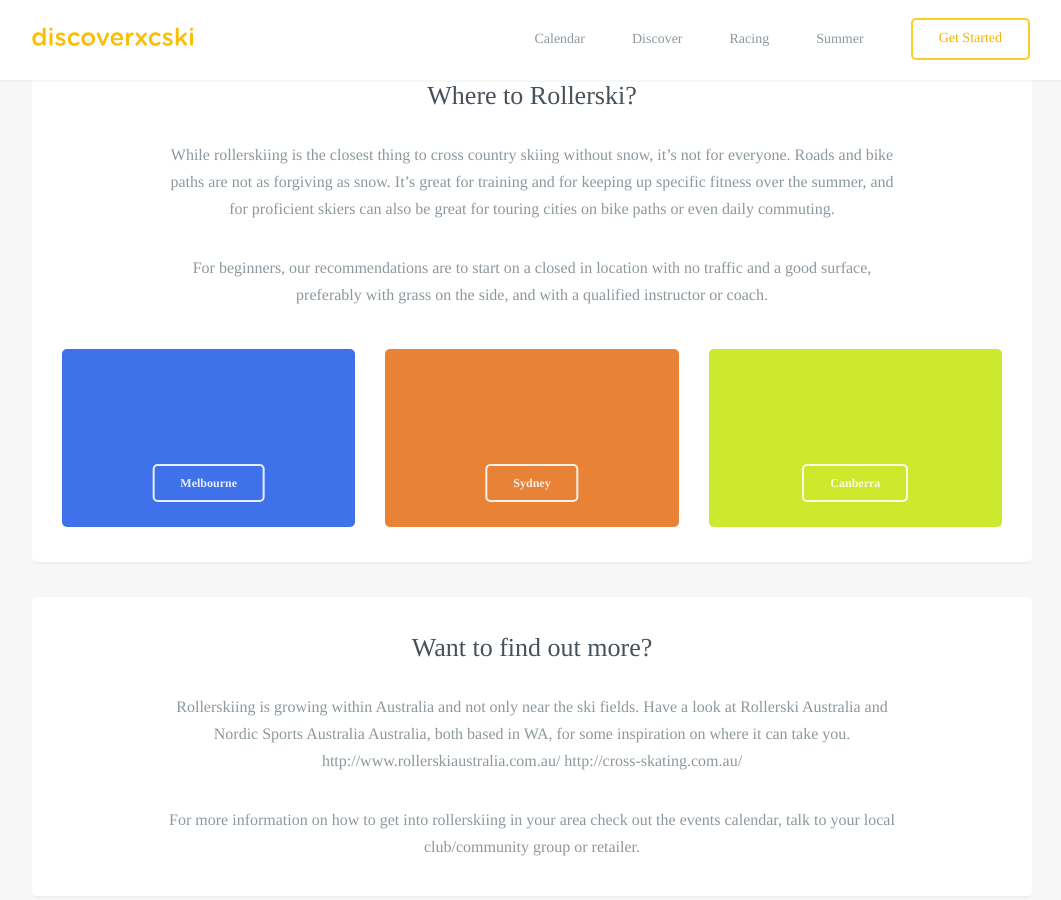
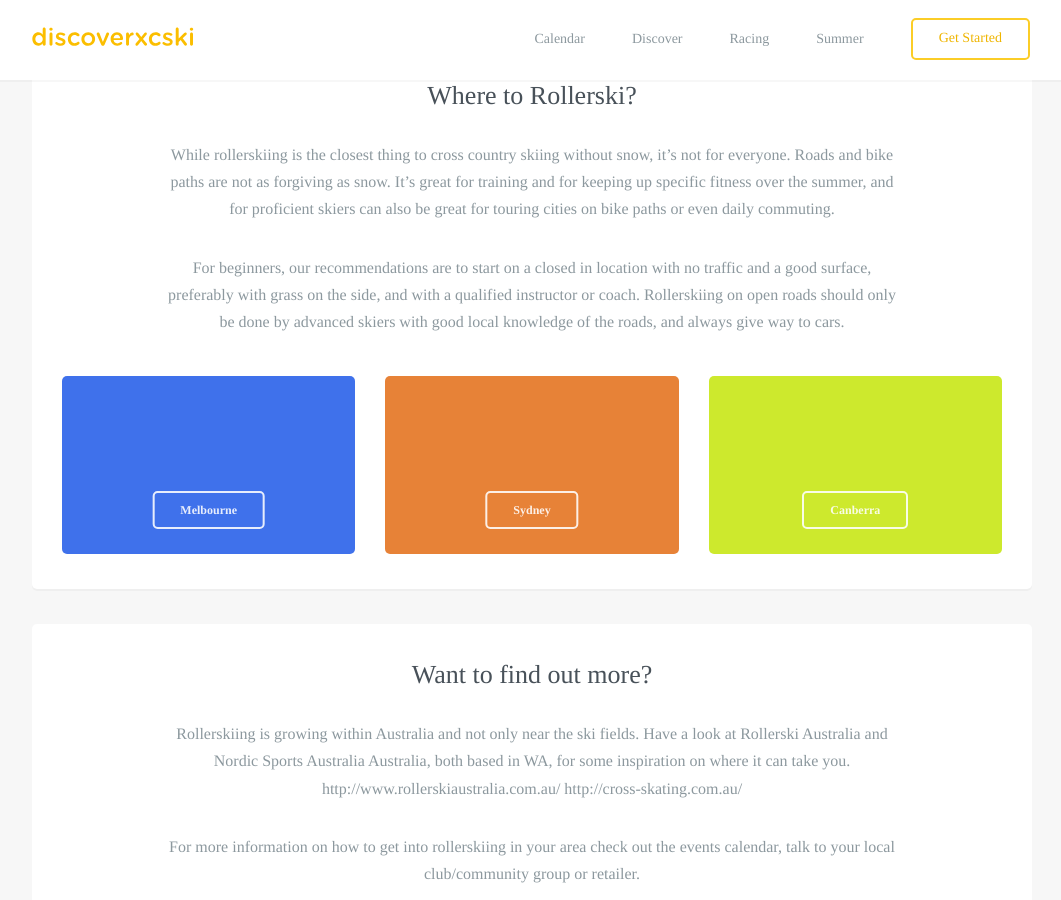
Before and after one commit to robcatto/robcatto.github.io, a Jekyll site: the page built from summer/rollerski/index.html, in a window 1280 px wide and 900 px high, scrolled down 2913 px. Shown: the whole window, without its empty margins (108-1169 px from the left). Built offline with Jekyll 4.4.1, drawn with Linux system fonts in a browser that asks for light colours; some web fonts are replaced; Markdown is read by kramdown in place of the engine named in the settings.

Commit message:
Update index.html

```diff
--- a/summer/rollerski/index.html
+++ b/summer/rollerski/index.html
@@ -131,7 +131,7 @@ layout: default
                 <h3>Where to Rollerski?</h3>
                 <p>
                 While rollerskiing is the closest thing to cross country skiing without snow, it’s not for everyone. Roads and bike paths are not as forgiving as snow. It’s great for training and for keeping up specific fitness over the summer, and for proficient skiers can also be great for touring cities on bike paths or even daily commuting.
-                <p>For beginners, our recommendations are to start on a closed in location with no traffic and a good surface, preferably with grass on the side, and with a qualified instructor or coach.
+                <p>For beginners, our recommendations are to start on a closed in location with no traffic and a good surface, preferably with grass on the side, and with a qualified instructor or coach. Rollerskiing on open roads should only be done by advanced skiers with good local knowledge of the roads, and always give way to cars.
                 </p>
 
 
```
